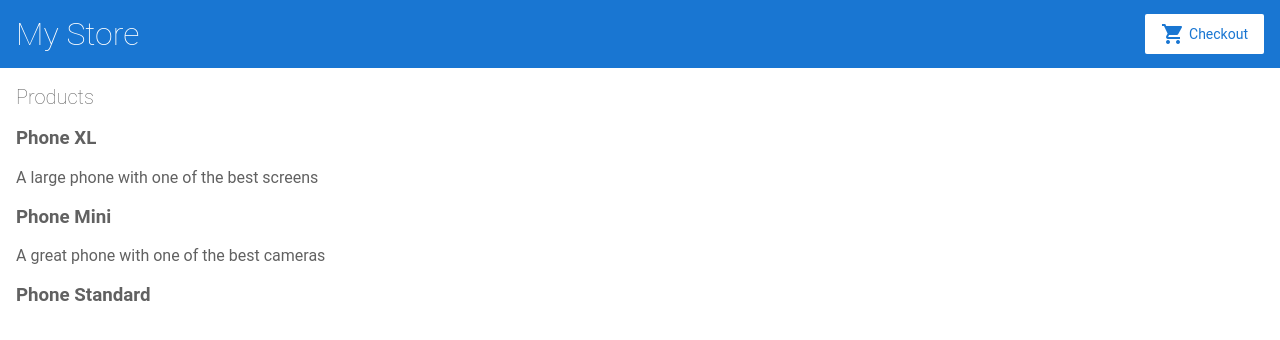
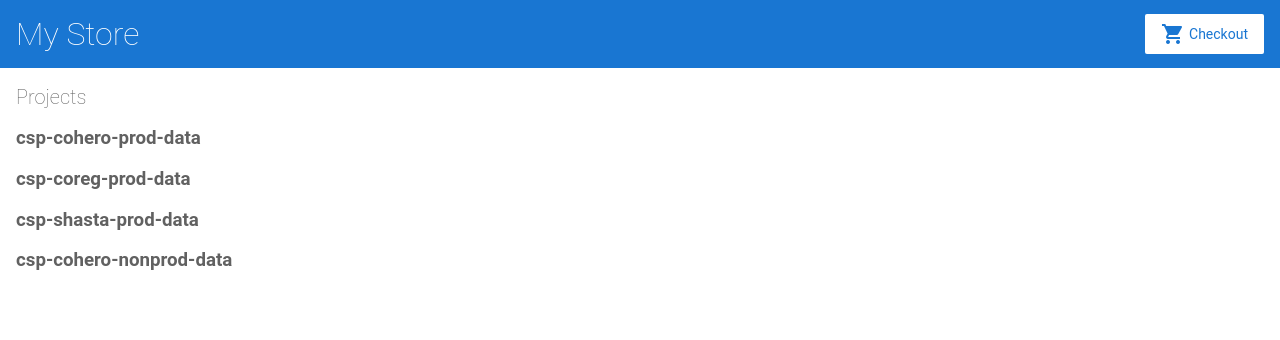
Before and after one commit to peleyal/angular-fusion, an Angular app: page / in a window 1280 px wide. Shown: the top 340 px of the page. Built offline with nearby package versions, Linux system fonts and the light colour scheme.

Commit message:
s/product/project

```diff
--- a/src/app/app.module.ts
+++ b/src/app/app.module.ts
@@ -5,20 +5,20 @@ import { ReactiveFormsModule } from '@angular/forms';
 
 import { AppComponent } from './app.component';
 import { TopBarComponent } from './top-bar/top-bar.component';
-import { ProductListComponent } from './product-list/product-list.component';
+import { ProjectListComponent } from './project-list/project-list.component';
 
 @NgModule({
   imports: [
     BrowserModule,
     ReactiveFormsModule,
     RouterModule.forRoot([
-      { path: '', component: ProductListComponent },
+      { path: '', component: ProjectListComponent },
     ])
   ],
   declarations: [
     AppComponent,
     TopBarComponent,
-    ProductListComponent
+    ProjectListComponent
   ],
   bootstrap: [ AppComponent ]
 })
--- a/src/app/product-list/product-list.component.ts
+++ /dev/null
@@ -1,23 +0,0 @@
-import { Component } from '@angular/core';
-
-import { products } from '../products';
-
-@Component({
-  selector: 'app-product-list',
-  templateUrl: './product-list.component.html',
-  styleUrls: ['./product-list.component.css']
-})
-export class ProductListComponent {
-  products = products;
-
-  share() {
-    window.alert('The product has been shared!');
-  }
-}
-
-
-/*
-Copyright Google LLC. All Rights Reserved.
-Use of this source code is governed by an MIT-style license that
-can be found in the LICENSE file at http://angular.io/license
-*/
--- a/src/app/products.ts
+++ /dev/null
@@ -1,24 +0,0 @@
-export const products = [
-  {
-    name: 'Phone XL',
-    price: 799,
-    description: 'A large phone with one of the best screens'
-  },
-  {
-    name: 'Phone Mini',
-    price: 699,
-    description: 'A great phone with one of the best cameras'
-  },
-  {
-    name: 'Phone Standard',
-    price: 299,
-    description: ''
-  }
-];
-
-
-/*
-Copyright Google LLC. All Rights Reserved.
-Use of this source code is governed by an MIT-style license that
-can be found in the LICENSE file at http://angular.io/license
-*/
--- a/src/app/product-list/product-list.component.html
+++ b/src/app/project-list/project-list.component.html
@@ -1,11 +1,10 @@
-<h2>Products</h2>
+<h2>Projects</h2>
 
-<div *ngFor="let product of products">
+<div *ngFor="let project of projects">
 
   <h3>
-      {{ product.name }}
+      {{ project.id }}
   </h3>
-  {{ product.description }}
 
 </div>
 
--- /dev/null
+++ b/src/app/project-list/project-list.component.ts
@@ -0,0 +1,23 @@
+import { Component } from '@angular/core';
+
+import { projects } from '../projects';
+
+@Component({
+  selector: 'app-project-list',
+  templateUrl: './project-list.component.html',
+  styleUrls: ['./project-list.component.css']
+})
+export class ProjectListComponent {
+  projects = projects;
+
+  share() {
+    window.alert('The project has been shared!');
+  }
+}
+
+
+/*
+Copyright Google LLC. All Rights Reserved.
+Use of this source code is governed by an MIT-style license that
+can be found in the LICENSE file at http://angular.io/license
+*/
--- /dev/null
+++ b/src/app/projects.ts
@@ -0,0 +1,21 @@
+export const projects = [
+  {
+    id: 'csp-cohero-prod-data',
+  },
+  {
+    id: 'csp-coreg-prod-data',
+  },
+  {
+    id: 'csp-shasta-prod-data',
+  },
+  {
+    id: 'csp-cohero-nonprod-data',
+  }
+];
+
+
+/*
+Copyright Google LLC. All Rights Reserved.
+Use of this source code is governed by an MIT-style license that
+can be found in the LICENSE file at http://angular.io/license
+*/
--- a/src/index.html
+++ b/src/index.html
@@ -2,7 +2,7 @@
 <html lang="en">
   <head>
     <meta charset="utf-8" />
-    <title>Angular Getting Started</title>
+    <title>Beagle Fusion</title>
     <base href="/" />
 
     <meta name="viewport" content="width=device-width, initial-scale=1" />
```
Also changed, not shown: src/app/project-list/project-list.component.css (renamed from src/app/product-list/product-list.component.css).
